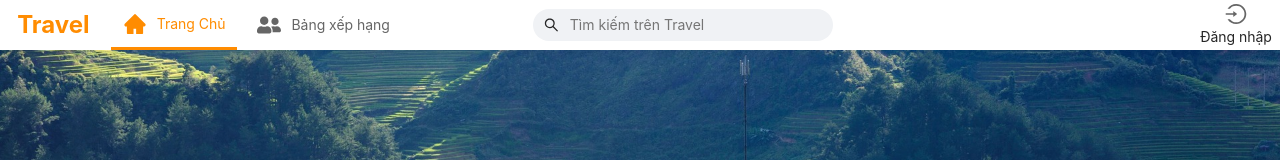
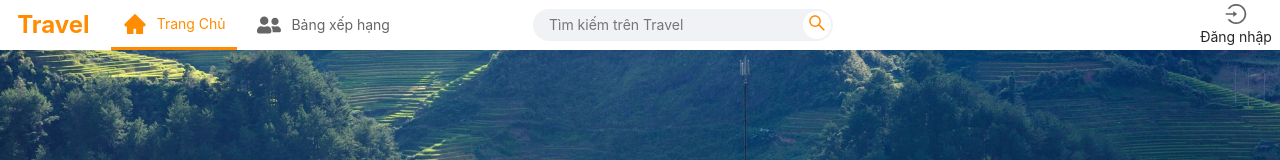
Before and after one commit to phvdat/travelsocial, a React (Create React App) app: page /home in a window 1280 px wide. Shown: the top 160 px of the page. Built offline with nearby package versions, Linux system fonts and the light colour scheme; no server answers; the HTML template or start-up script is replaced by a standard one.

Commit message:
add feature ElasticSearch

```diff
--- a/src/App.js
+++ b/src/App.js
@@ -9,6 +9,7 @@ import Register from './pages/register/Register';
 import Home from './pages/home/Home';
 import Profile from './pages/profile/Profile';
 import { useSelector } from 'react-redux';
+import SearchPage from 'pages/search/SearchPage';
 
 function App() {
 	const isLoggedIn = useSelector(state => state.authentication.isLoggedIn)
@@ -16,6 +17,7 @@ function App() {
 	return (
 		<BrowserRouter>
 			<Routes>
+
 				<Route path='/' element={<Navigate to='/home' replace />} />
 				<Route path='/'>
 					<Route path=":tab" element={<Home />} />
@@ -26,7 +28,9 @@ function App() {
 						<Route path=":tab" element={isLoggedIn ? <Profile /> : <Navigate to="/home" replace={true} />} />
 					</Route>
 				</Route>
+				<Route path="/search-post" element={<SearchPage />} />
 				<Route path='*' element={<Navigate to='/home' replace />} />
+
 			</Routes>
 		</BrowserRouter>
 	);
--- /dev/null
+++ b/src/api/elasticSearchApi.js
@@ -0,0 +1,10 @@
+import axiosClient from "./axiosClient";
+
+const elasticSearchApi = {
+	searchPost: (params) => {
+		const url = 'post/search'
+		return axiosClient.post(url, params)
+	}
+};
+
+export default elasticSearchApi;
--- a/src/components/topbar/Topbar.jsx
+++ b/src/components/topbar/Topbar.jsx
@@ -5,19 +5,30 @@ import { IoMdNotifications } from "react-icons/io";
 import LoginModal from "../loginModal/LoginModal";
 import { useDispatch, useSelector } from "react-redux";
 import { Dropdown, Menu, message } from "antd";
-import { Link, useNavigate, useParams } from "react-router-dom";
+import { createSearchParams, Link, useNavigate, useParams } from "react-router-dom";
 import { LOGOUT_SUCCESS } from "reducers/authentication/actionTypes";
 import { HiOutlineLogout } from 'react-icons/hi'
 import { FiEdit } from 'react-icons/fi'
 import avatarDefault from 'assets/img/avatarDefault.jpg'
+import { useState } from "react";
 
 export default function Topbar() {
 	const navigate = useNavigate()
 	const { tab } = useParams()
 	const isLogin = useSelector(state => state.authentication.isLoggedIn)
 	const currentUser = useSelector(state => state.authentication.currentUser)
-	console.log(currentUser);
 	const dispatch = useDispatch();
+
+	const [searchValue, setSearchValue] = useState('')
+	const handleOnSubmit = (e) => {
+		e.preventDefault()
+		navigate({
+			pathname: '/search-post',
+			search: `?${createSearchParams({
+				keyword: searchValue
+			})}`
+		})
+	}
 	const handleLogout = () => {
 		window.localStorage.clear()
 		dispatch({
@@ -41,18 +52,18 @@ export default function Topbar() {
 					type: 'divider',
 				},
 				{
-					label: <a onClick={() => { navigate(`/profile/${currentUser._id}/about`) }} className="menu-item-logout">
+					label: <Link to={`/profile/${currentUser._id}/about`} className="menu-item-logout">
 						<FiEdit></FiEdit>
-						Chỉnh sửa thông tin</a>,
+						Chỉnh sửa thông tin</Link>,
 					key: '1',
 				},
 				{
 					type: 'divider',
 				},
 				{
-					label: <a onClick={handleLogout} className="menu-item-logout">
+					label: <span onClick={handleLogout} className="menu-item-logout">
 						<HiOutlineLogout></HiOutlineLogout>
-						Đăng xuất</a>,
+						Đăng xuất</span>,
 					key: '2',
 				},
 			]}
@@ -76,10 +87,12 @@ export default function Topbar() {
 					</Link>
 				</div>
 
-				<div className="searchbar">
-					<AiOutlineSearch className="searchIcon" />
-					<input type="text" className="searchInput" placeholder="Tìm kiếm trên Travel" />
-				</div>
+				<form onSubmit={handleOnSubmit} className="searchbar">
+					<input type="text" placeholder="Tìm kiếm trên Travel" onChange={(event) => setSearchValue(event.target.value)} />
+					<div className="searchIcon" onClick={handleOnSubmit}>
+						<AiOutlineSearch />
+					</div>
+				</form>
 			</div>
 
 			<div className="topbarRight">
--- a/src/components/topbar/topbar.scss
+++ b/src/components/topbar/topbar.scss
@@ -52,6 +52,7 @@
 }
 
 .searchbar {
+  padding: 0 0 0 $spacing-md;
   width: 300px;
   margin: auto;
   display: flex;
@@ -60,13 +61,22 @@
   border-radius: 20px;
   background-color: #f0f2f5;
   .searchIcon {
+    cursor: pointer;
     font-size: 20px;
-    margin: 0 10px;
+    margin: 0 2px 0 0;
+    width: 28px;
+    height: 28px;
+    text-align: center;
+    border-radius: 50%;
+    background-color: #fff;
+    svg {
+      color: $primary-color;
+    }
   }
-  .searchInput {
-    width: 100%;
-    margin: 0 10px 0 0;
+  input {
+    flex-grow: 1;
     border: none;
+    margin-right: 8px;
     background-color: #f0f2f5;
     font-size: 14px;
     font-weight: 400;
--- /dev/null
+++ b/src/pages/search/SearchPage.jsx
@@ -0,0 +1,45 @@
+import elasticSearchApi from 'api/elasticSearchApi'
+import Post from 'components/post/Post'
+import Slideshow from 'components/slideshow/Slideshow'
+import Topbar from 'components/topbar/Topbar'
+import React, { useEffect, useState } from 'react'
+import { useSearchParams } from 'react-router-dom'
+import './searchPage.scss'
+
+export default function SearchPage() {
+	const [listPost, setListPost] = useState([])
+
+	const [searchParams] = useSearchParams();
+
+	useEffect(() => {
+		const handleSearch = async () => {
+			try {
+				const params = {
+					page: 1,
+					size: 20,
+					keyword: searchParams.get('keyword')
+				}
+				const response = await elasticSearchApi.searchPost(params)
+				setListPost(response.payload)
+			} catch (error) {
+				console.log(error)
+			}
+		}
+		handleSearch()
+	}, [searchParams])
+
+	return (
+		<div className='search-page-container'>
+			<Topbar />
+			<Slideshow />
+			<div className="wrapper-search-result">
+				<h3 className='lable'>Kết quả tìm kiếm cho: <span>{searchParams.get('keyword')}</span></h3>
+				{
+					listPost?.map((item, idx) => {
+						return <Post data={item} key={item._id} />
+					})
+				}
+			</div>
+		</div >
+	)
+}
--- /dev/null
+++ b/src/pages/search/searchPage.scss
@@ -0,0 +1,21 @@
+@import "src/assets/styles/variables";
+@import "src/assets/styles/mixins";
+.search-page-container {
+  min-height: 100vh;
+  width: 100%;
+}
+.wrapper-search-result {
+  margin: $spacing-md 0;
+  display: flex;
+  flex-direction: column;
+  align-items: center;
+  .lable {
+    font-size: 20;
+    font-style: italic;
+    font-weight: 400;
+    span {
+      font-weight: 600;
+      color: $primary-color;
+    }
+  }
+}
--- a/src/pages/tableranking/TableRanking.jsx
+++ b/src/pages/tableranking/TableRanking.jsx
@@ -1,4 +1,3 @@
-import { Avatar, Button, Col, List, Row, Skeleton } from 'antd'
 import rankingApi from 'api/rankingApi';
 import { getUsersInfoById } from 'function/callApi';
 import React, { useEffect, useState } from 'react'
@@ -14,13 +13,13 @@ export default function TableRanking() {
 				const response = await rankingApi.getListLeaderBoardUser(params)
 				console.log('tessss', response.payload)
 				response.payload.map(
-					(ele, idx) => {
+					(ele, idx) => (
 						getUsersInfoById(ele.userId).then(
 							(res, req) => {
 								setList(prev => [...prev, { ...res, position: ele.position }]);
 							}
 						).catch(err => console.log(err))
-					}
+					)
 				)
 			} catch (error) {
 				console.log(error)
```
